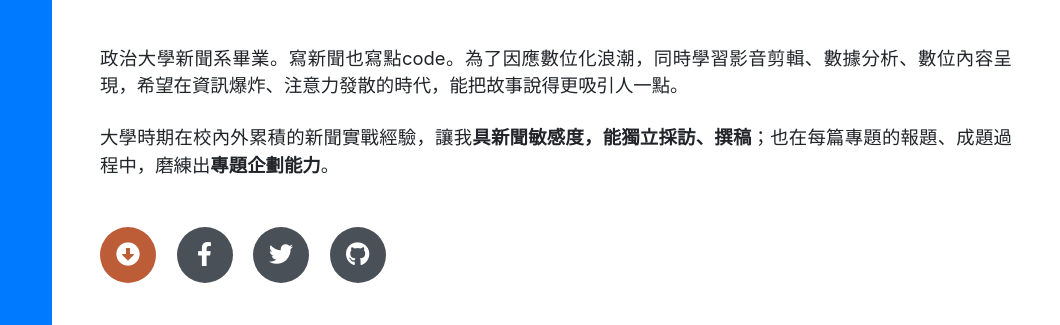
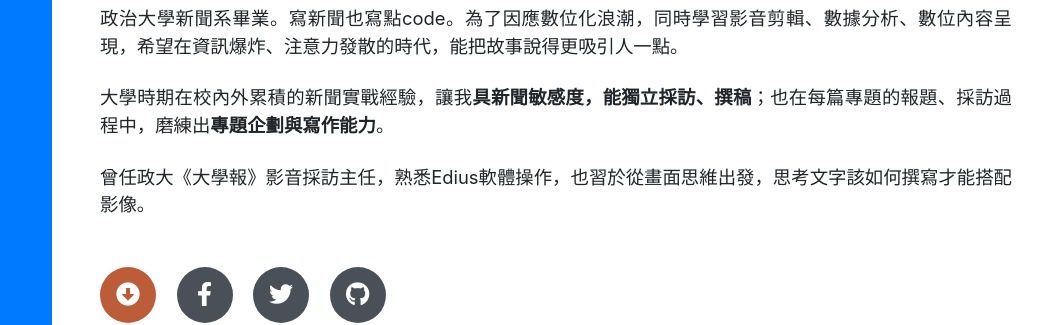
Before and after one commit to WenRongChang/resume, a website with bundled scripts: page for-ettoday.html in a window 1280 px wide. Shown: the part 310-635 px from the top of the page, 220-1280 px from the left. Built offline with nearby package versions, Linux system fonts and the light colour scheme; a web font is replaced by a local one.

Commit message:
Add files via upload

```diff
--- a/for-ettoday.html
+++ b/for-ettoday.html
@@ -81,7 +81,8 @@
           <a href="mailto:104405016@mail2.nccu.tw">104405016@mail2.nccu.tw</a>
         </div>
         <p class="lead mb-4 animatable fadeInUp">政治大學新聞系畢業。寫新聞也寫點code。為了因應數位化浪潮，同時學習影音剪輯、數據分析、數位內容呈現，希望在資訊爆炸、注意力發散的時代，能把故事說得更吸引人一點。</p>
-        <p class="lead mb-5 animatable fadeInUp">大學時期在校內外累積的新聞實戰經驗，讓我<b>具新聞敏感度，能獨立採訪、撰稿</b>；也在每篇專題的報題、成題過程中，磨練出<b>專題企劃能力</b>。 </p>
+        <p class="lead mb-4 animatable fadeInUp">大學時期在校內外累積的新聞實戰經驗，讓我<b>具新聞敏感度，能獨立採訪、撰稿</b>；也在每篇專題的報題、採訪過程中，磨練出<b>專題企劃與寫作能力</b>。 </p>
+        <p class="lead mb-5 animatable fadeInUp">曾任政大《大學報》影音採訪主任，熟悉Edius軟體操作，也習於從畫面思維出發，思考文字該如何撰寫才能搭配影像。</p>
         <div class="social-icons animatable fadeInUp">
           <a style="background-color: #bd5d38" href="WenRong's Resume ettoday.pdf" download="WenRong's Resume ettoday">
             <i class="fas fa-arrow-alt-circle-down"></i>
```
Also changed, not shown: 1 other file.
